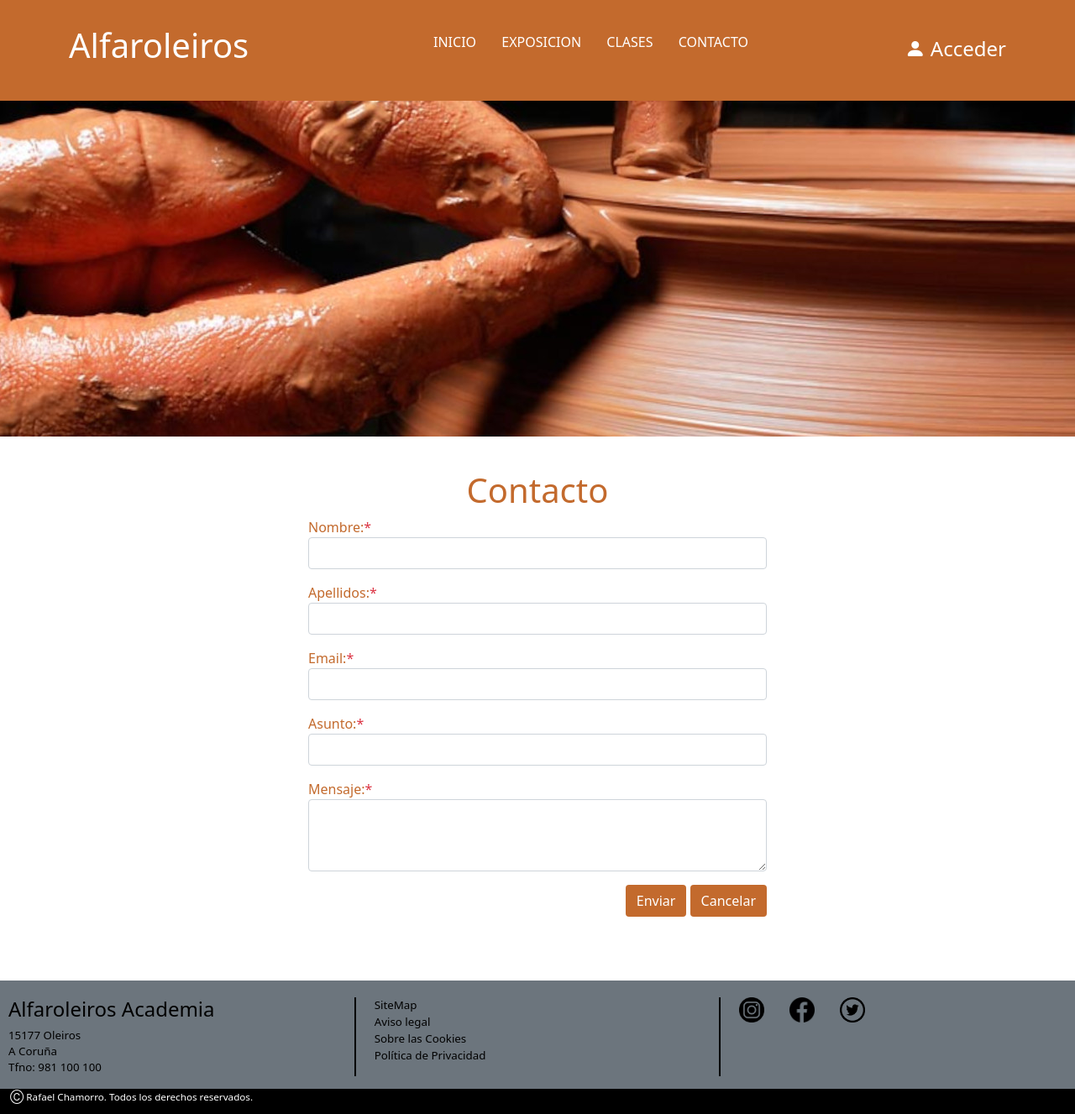
After one commit to rchamacfree/Alfaroleiros, a PHP site: page /contacto.php in a window 1280 px wide. The commit adds this page. Shown: the whole page at 84% size. Run offline with PHP 8.4, Linux system fonts and the light colour scheme; some libraries are stand-ins or nearby versions.

Commit message:
add frontEnd de contacto

```diff
--- /dev/null
+++ b/contacto.php
@@ -0,0 +1,51 @@
+<!doctype html>
+<html lang="es">
+
+<head>
+
+    <meta charset="utf-8">
+    <meta name="viewport" content="width=device-width, initial-scale=1">
+
+
+    <title>Alfaroleiros</title>
+
+
+
+    <link href="bootstrap/css/bootstrap.min.css" rel="stylesheet">
+    <link rel="stylesheet" href="https://cdn.jsdelivr.net/npm/bootstrap-icons@1.7.2/font/bootstrap-icons.css">
+    <link rel="stylesheet" href="https://cdnjs.cloudflare.com/ajax/libs/animate.css/4.1.1/animate.min.css">
+    <link href="css/proyecto.css" rel="stylesheet">
+
+
+    <script src="bootstrap/js/bootstrap.bundle.min.js" crossorigin="anonymous"></script>
+    <script src="js/jquery-3.6.0.js"></script>
+    <script src="https://kit.fontawesome.com/2a4269f435.js" crossorigin="anonymous"></script>
+
+</head>
+
+
+
+<body>
+    <?php
+
+    include_once('mod/header.php');
+    include_once('mod/slider.php');
+    include_once('mod/mod_contacto.php');
+    include_once('mod/footer.php');
+
+
+    ?>
+
+
+
+
+
+
+
+
+
+
+<script src="js/proyecto.js"></script>
+<script src="js/slider.js"></script>
+</body>
+</html>
--- a/css/proyecto.css
+++ b/css/proyecto.css
@@ -148,3 +148,8 @@
 	height: 30px;
 	margin-top:-25px;
 }
+
+.mensaje{
+	height: 60px;
+	/*background-color: grey;*/
+}
--- /dev/null
+++ b/mod/mod_contacto.php
@@ -0,0 +1,57 @@
+<h2 class="text-center marron fs-1" style="margin-top:40px;">Contacto</h2>
+
+
+<section id="contacto">
+    <div class="container">
+
+
+        <div class="row">
+            <div class="col-sm-3"></div>
+            <div class="col-sm-6" id="columnacontacto">
+
+
+            <!-- INICIO FORMULARIO HTML
+                podemos validar los campos en php con filter_var
+            -->
+            <form method="POST" action="#" id="formularioContacto" class="needs-validation">
+                <div class="mb-3">
+                    <label for="validarNombre" class="marron">Nombre:<span class="text-danger">*</span></label>
+                    <input type="text" class="form-control" id="validarNombre" name="validarNombre" required>
+                </div>
+                <div class="mb-3">
+                    <label for="validarApellidos" class="marron">Apellidos:<span class="text-danger">*</span></label>
+                    <input type="text" class="form-control" id="validarApellidos" name="validarApellidos" required>
+                </div>
+                <div class="mb-3">
+                    <label for="validarEmail" class="marron">Email:<span class="text-danger">*</span></label>
+                    <input type="email" class="form-control" id="validarEmail" name="validarEmail" required>
+                </div>
+
+                <div class="mb-3">
+                    <label for="validarAsunto" class="marron">Asunto:<span class="text-danger">*</span></label>
+                    <input type="text" class="form-control" id="validarAsunto" name="validarAsunto" required>
+                </div>
+
+                <label for="validarMensaje" class="marron">Mensaje:<span class="text-danger">*</span></label>
+                <textarea class="form-control mb-3" id="validarMensaje" name="validarMensaje" rows="3" min="25" required></textarea>
+
+                <div class="text-end">
+                <button class="btn fondomarron text-white text-end mb-3" type="submit" name="submit">Enviar</button>
+                <button class="btn fondomarron text-white mb-3" type="reset" name="reset">Cancelar</button>
+                </div>
+               <!-- cambiamos el attr display según el resultado del envío-->
+                 <div class="mensaje">
+                     <div class="alert alert-primary" id="mensajeEnviado"   style="display:none">mensaje enviado</div>
+                     <div class="alert alert-danger"  id="mensajeNoEnviado" style="display:none">El mensaje no se pudo enviar</p>
+                </div>
+            </form>
+
+            </div>
+            <div class="col-sm-3"></div>
+
+
+        </div>
+
+
+    </div>
+</section>
```
Also changed, not shown: 1 other file.
